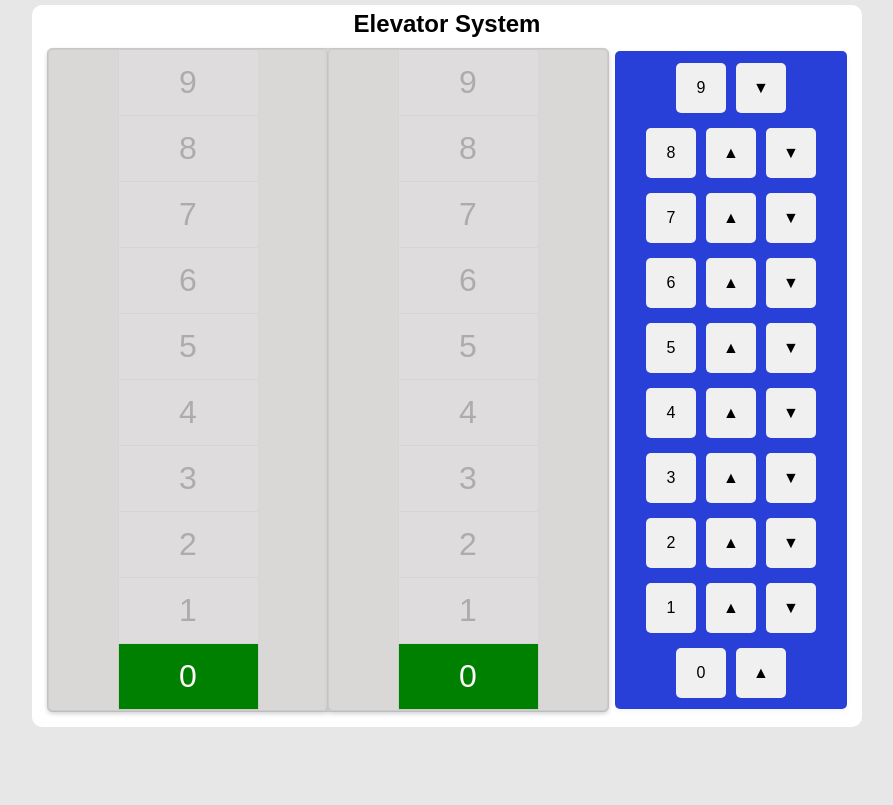
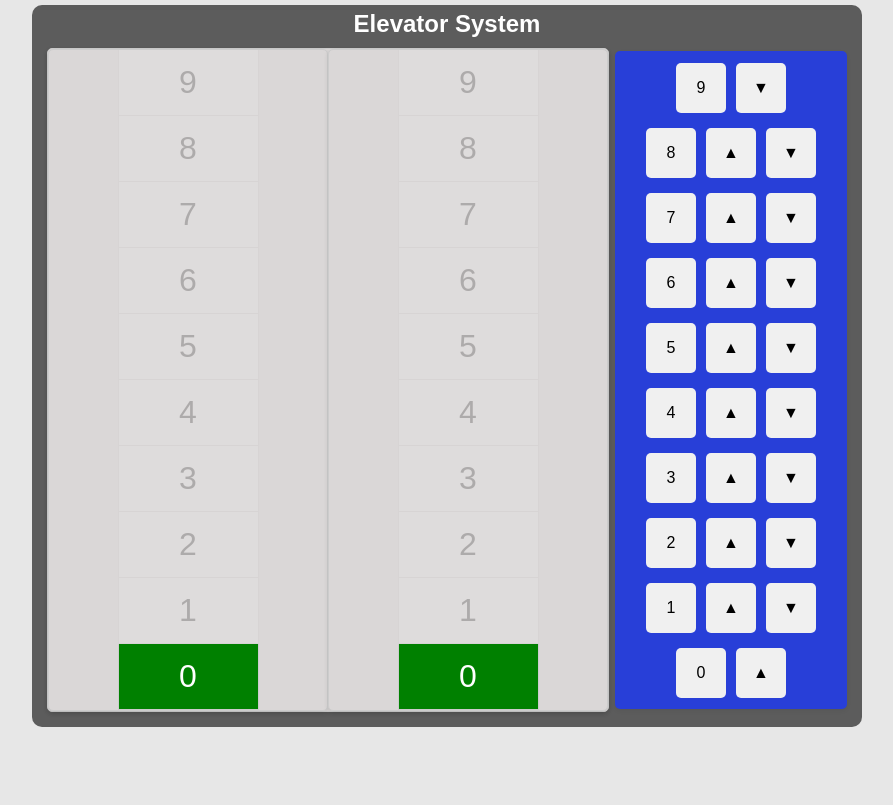
Before and after one commit to DexTerMtor-Rahul/Elevator-Simulation, a Flask app: page / in a window 1280 px wide. Shown: the whole page, without its empty margins (193-1086 px from the left). Run offline with Flask 3, Linux system fonts and the light colour scheme.

Commit message:
change some styles

```diff
--- a/static/styles.css
+++ b/static/styles.css
@@ -15,10 +15,10 @@ body {
   margin: 5px auto;
   padding: 5px 15px 15px 15px;
   border-radius: 10px;
-  background-color: #ffffff;
+  background-color: #5c5c5c;
 }
 .container > h1 {
-  color: #000000;
+  color: #ffffff;
   margin: 0 0 10px 0;
   font-size: 1.5rem;
 }
```
